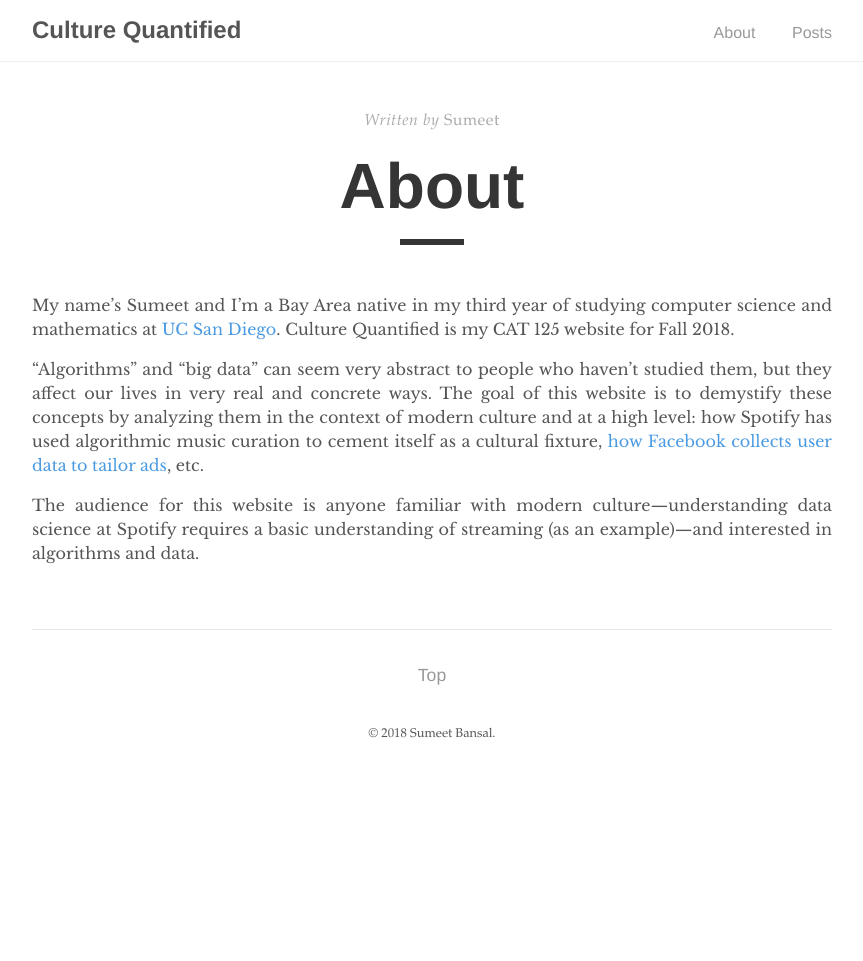
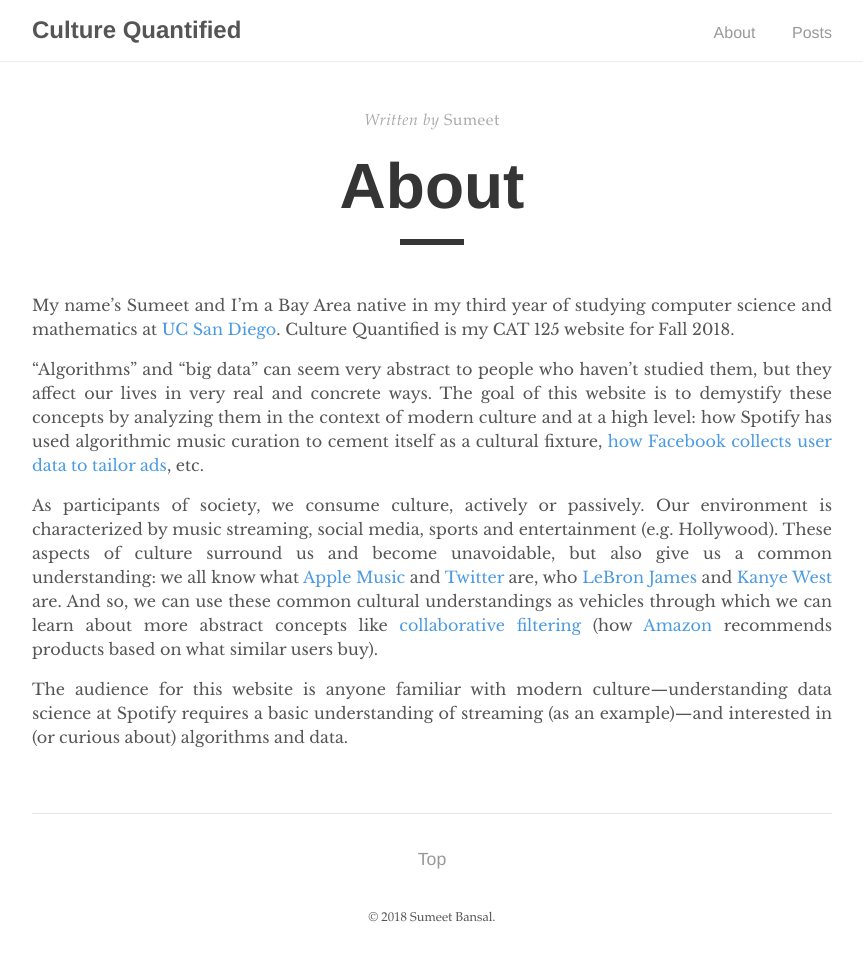
Before and after one commit to culture-quantified/culture-quantified.github.io, a Jekyll site: the page built from _pages/about.md, in a window 1280 px wide. Shown: the whole page, without its empty margins (208-1071 px from the left). Built offline with Jekyll 4.4.1, drawn with Linux system fonts in a browser that asks for light colours; before the commit the page ends 900 px from its top, so only the background shows below that.

Commit message:
About page edits

```diff
--- a/_pages/about.md
+++ b/_pages/about.md
@@ -9,4 +9,6 @@
 
 "Algorithms" and "big data" can seem very abstract to people who haven't studied them, but they affect our lives in very real and concrete ways. The goal of this website is to demystify these concepts by analyzing them in the context of modern culture and at a high level: how Spotify has used algorithmic music curation to cement itself as a cultural fixture, [how Facebook collects user data to tailor ads](https://culture-quantified.github.io/2018-11-13/facebook), etc.
 
-The audience for this website is anyone familiar with modern culture&mdash;understanding data science at Spotify requires a basic understanding of streaming (as an example)&mdash;and interested in algorithms and data.
+As participants of society, we consume culture, actively or passively. Our environment is characterized by music streaming, social media, sports and entertainment (e.g. Hollywood). These aspects of culture surround us and become unavoidable, but also give us a common understanding: we all know what [Apple Music](https://www.apple.com/music/) and [Twitter](https://twitter.com/) are, who [LeBron James](http://www.lebronjames.com/) and [Kanye West](http://www.kanyewest.com/) are. And so, we can use these common cultural understandings as vehicles through which we can learn about more abstract concepts like [collaborative filtering](https://en.wikipedia.org/wiki/Collaborative_filtering) (how [Amazon](https://www.amazon.com/) recommends products based on what similar users buy).
+
+The audience for this website is anyone familiar with modern culture&mdash;understanding data science at Spotify requires a basic understanding of streaming (as an example)&mdash;and interested in (or curious about) algorithms and data.
```
